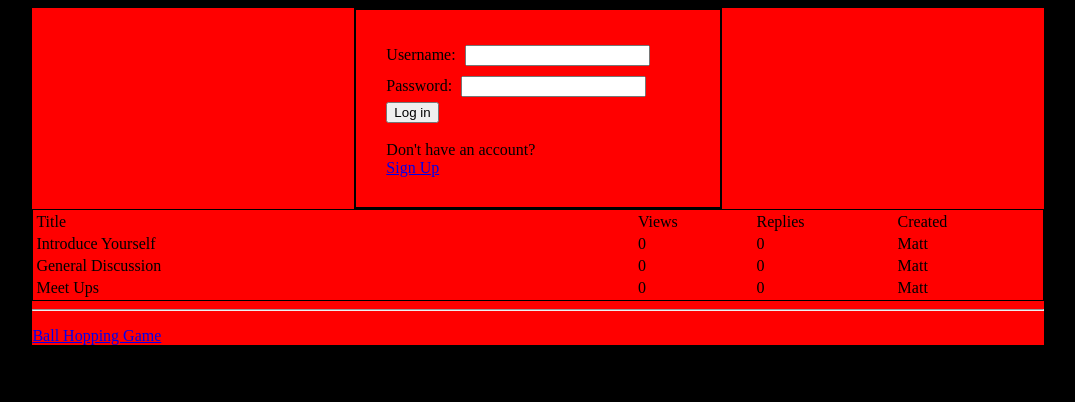
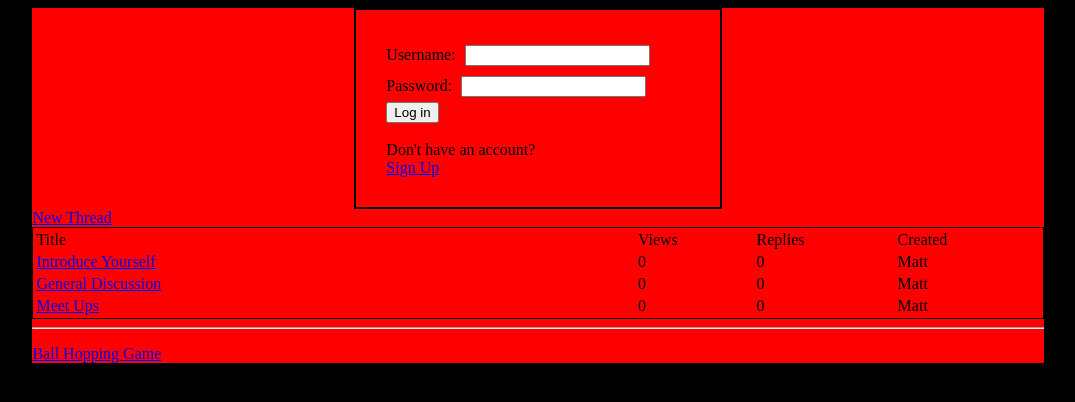
Before and after one commit to MatTaNg/MatTaNg.github.io, a plain HTML site: page index.html in a window 1280 px wide. Shown: the whole page, without its empty margins (102-1177 px from the left). Drawn offline with Linux system fonts and the light colour scheme.

Commit message:
Update index.html

```diff
--- a/index.html
+++ b/index.html
@@ -18,8 +18,10 @@ Don't have an account? <br>
 <a href = "sign_up.html">Sign Up</a>
 </form>
 
+<span = "text-align: left"><a href = "#">New Thread</a></span>
+
 <table id = "forum_table">
-<tr>
+<tr class = "forum_header">
   <td> Title </td>
   <td> Views </td>
   <td> Replies </td>
@@ -27,21 +29,21 @@ Don't have an account? <br>
 </tr>
 
 <tr>
-  <td style = "width: 60%"> <a href = "#"></a>Introduce Yourself </a></td>
+  <td style = "width: 60%"> <a href = "#">Introduce Yourself </a></td>
   <td> 0 </td>
   <td> 0 </td>
   <td> Matt </td>
 </tr>
 
 <tr>
-  <td style = "width: 60%"> <a href = "#"></a>General Discussion </a></td>
+  <td style = "width: 60%"> <a href = "#">General Discussion </a></td>
   <td> 0 </td>
   <td> 0 </td>
   <td> Matt </td>
 </tr>
 
 <tr>
-  <td style = "width: 60%"> <a href = "#"></a>Meet Ups </a></td>
+  <td style = "width: 60%"> <a href = "#">Meet Ups </a></td>
   <td> 0 </td>
   <td> 0 </td>
   <td> Matt </td>
```
